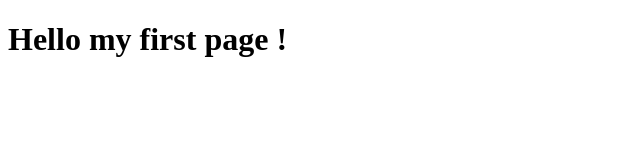
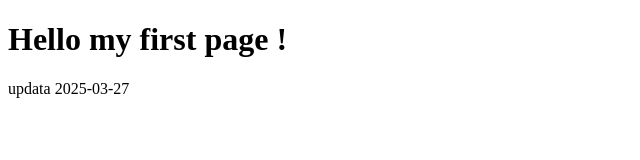
Before and after one commit to EddieKarous/demo, a plain HTML site: page demo/index.html in a window 1280 px wide. Shown: the whole page, without its empty margins (0-640 px from the left). Drawn offline with Linux system fonts and the light colour scheme.

Commit message:
更新檔案資料

```diff
--- a/index.html
+++ b/demo/index.html
@@ -7,5 +7,6 @@
 </head>
 <body>
     <h1>Hello my first page !</h1>
+    <p>updata 2025-03-27</p>
 </body>
 </html>
```
